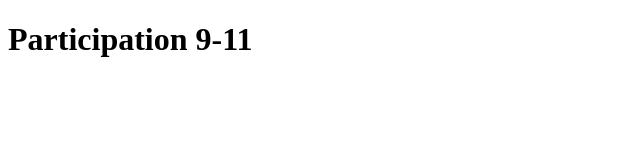
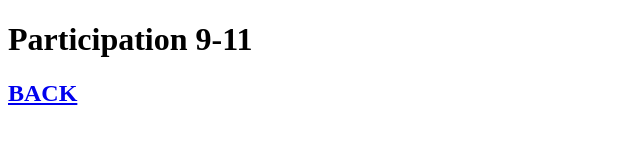
Before and after one commit to rblazer03/CPSC332---Participation, a plain HTML site: page participation/9-11/index.html in a window 1280 px wide. Shown: the whole page, without its empty margins (0-640 px from the left). Drawn offline with Linux system fonts and the light colour scheme.

Commit message:
Added back buttons

```diff
--- a/participation/9-11/index.html
+++ b/participation/9-11/index.html
@@ -7,5 +7,6 @@
 </head>
 <body>
     <h1>Participation 9-11</h1>
+    <h2><a href="https://rblazer03.github.io">BACK</a></h2>
 </body>
 </html>
```
Also changed, not shown: participation/9-4/index.html (+1 -0 lines), participation/9-6/index.html (+1 -0 lines), participation/9-9/index.html (+1 -0 lines).
